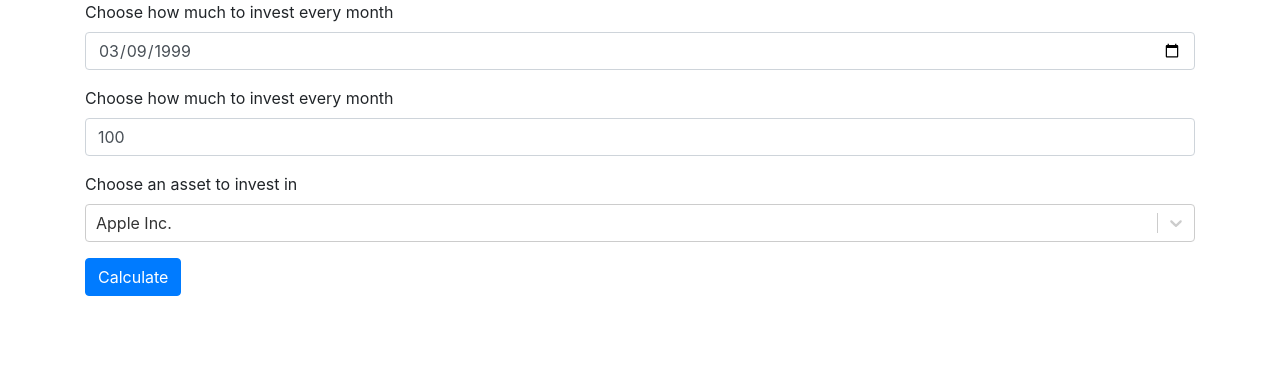
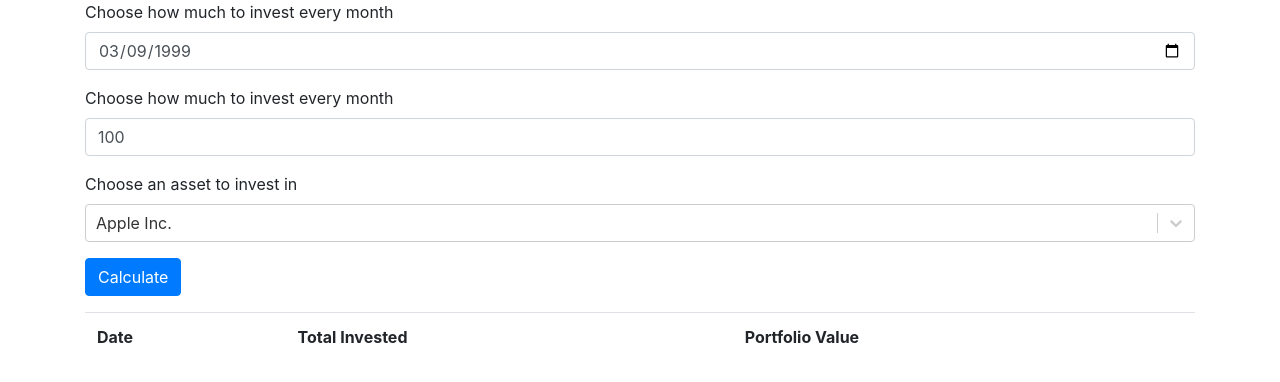
Before and after one commit to JackOfSpades93/InvestingCalculatorFrontend, a React (Create React App) app: page / in a window 1280 px wide. Shown: the top 382 px of the page. Built offline with nearby package versions, Linux system fonts and the light colour scheme; no server answers.

Commit message:
showing result table under the form

```diff
--- a/src/App.js
+++ b/src/App.js
@@ -4,6 +4,7 @@ import Container from 'react-bootstrap/Container'
 import Select from 'react-select';
 import Form from 'react-bootstrap/Form'
 import Button from 'react-bootstrap/Button'
+import Table from 'react-bootstrap/Table'
 import {FormGroup} from "react-bootstrap";
 import axios from 'axios'
 
@@ -96,6 +97,15 @@ class App extends Component {
             })
     }
 
+    renderRow(row) {
+        return (
+            <tr key={row.date}>
+                <td>{row.date}</td>
+                <td>{row.total_invested.toFixed(2)}</td>
+                <td>{row.portfolio_value.toFixed(2)}</td>
+            </tr>)
+    }
+
     render() {
         return (
             <Container>
@@ -126,6 +136,16 @@ class App extends Component {
                         </Button>
                     </FormGroup>
                 </Form>
+                <Table>
+                    <tbody>
+                    <tr>
+                        <th>Date</th>
+                        <th>Total Invested</th>
+                        <th>Portfolio Value</th>
+                    </tr>
+                    {this.state.calculationResult.map(this.renderRow)}
+                    </tbody>
+                </Table>
             </Container>
         );
     }
```
